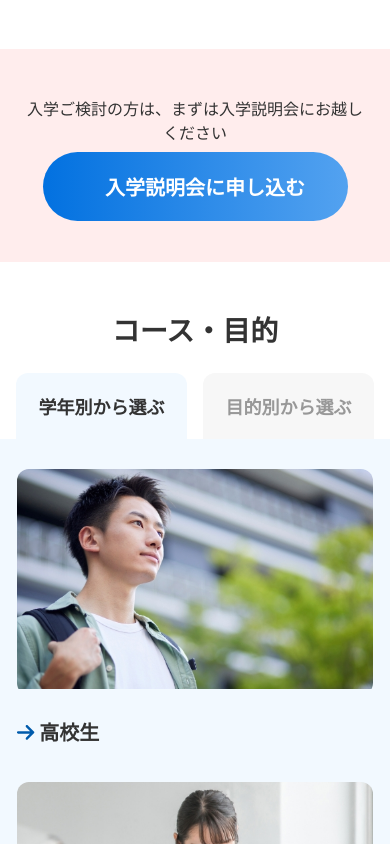
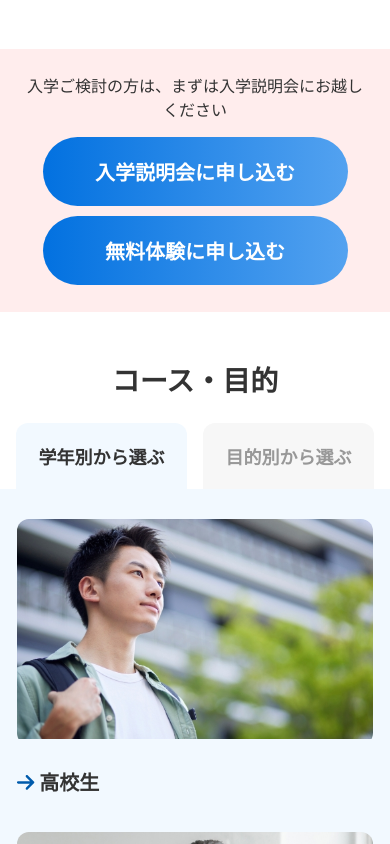
Before and after one commit to sekiyanotaisei/Kira-Kira-Juku, a plain HTML site: page index.html in a window 390 px wide. Shown: the part 2400-3244 px from the top of the page. Drawn offline with Linux system fonts and the light colour scheme.

Commit message:
add new cta button

```diff
--- a/css/style.css
+++ b/css/style.css
@@ -698,7 +698,7 @@ footer button{
 .cta-button__button{
 
   display: block;
-  margin-top: 2px;
+  margin: 2px 10px 0;
   color: #fff;
   font-size: 24px;
   font-weight: 600;
@@ -725,6 +725,11 @@ footer button{
   text-align: center;
 }
 
+.cta-button__container{
+  display: flex;
+  margin: 0 auto;
+}
+
 
 /* ---------------------------------------------------------------------- */
 /* sp表示 /////////////////////////////////////////////////////////////////*/
@@ -742,8 +747,6 @@ footer button{
   .highlight{
     font-size: 40px;
   }
-
-
 
   .header{
     height:70px;
@@ -812,11 +815,12 @@ footer button{
     width: 305px;
     height: 69px;
     transform: translate(0%, -10px);
+    margin: 10px auto;
   }
 
   .cta-button{
     width: 100%;
-    height: 213px;
+    height: 263px;
     display: flex;
     flex-wrap: wrap;
     justify-content: center;
@@ -826,6 +830,11 @@ footer button{
     font-size: 16px;
     width: 343px;
     text-align: center;
+  }
+
+  .cta-button__container{
+    display: block;
+    margin: 0 auto;
   }
 
   .tab-menu{
--- a/index.html
+++ b/index.html
@@ -40,7 +40,7 @@
             <li><a href="#section--reason">→ 選ばれる3つの理由</a></li>
             <li><a href="#section--course">→ コース・目的</a></li>
             <li><a href="#section--cost">→ 費用</a></li>
-            <li><a href="/entry">　入学説明会に申し込む</a></li>
+            <li><a href="/entry">入学説明会に申し込む</a></li>
           </ul>
         </nav>
       </div>
@@ -117,7 +117,10 @@
     <div class="cta-button">
       <p class="cta-button__p">入学ご検討の方は、まずは入学説明会にお越しください</p>
       <div class="text-center">
-        <a href="/entry" class="cta-button__button">　入学説明会に申し込む</a>
+        <div class="cta-button__container">
+          <a href="/entry" class="cta-button__button">入学説明会に申し込む</a>
+          <a href="/entry" class="cta-button__button">無料体験に申し込む</a>
+        </div>
       </div>
     </div>
 
@@ -216,7 +219,10 @@
     <div class="cta-button">
       <p class="cta-button__p">入学ご検討の方は、まずは入学説明会にお越しください</p>
       <div class="text-center">
-        <a href="/entry" class="cta-button__button">　入学説明会に申し込む</a>
+        <div class="cta-button__container">
+          <a href="/entry" class="cta-button__button">入学説明会に申し込む</a>
+          <a href="/entry" class="cta-button__button">無料体験に申し込む</a>
+        </div>
       </div>
     </div>
 
@@ -259,7 +265,10 @@
     <div class="cta-button">
       <p class="cta-button__p">入学ご検討の方は、まずは入学説明会にお越しください</p>
       <div class="text-center">
-        <a href="/entry" class="cta-button__button">　入学説明会に申し込む</a>
+        <div class="cta-button__container">
+          <a href="/entry" class="cta-button__button">入学説明会に申し込む</a>
+          <a href="/entry" class="cta-button__button">無料体験に申し込む</a>
+        </div>
       </div>
     </div>
   </article>
```
